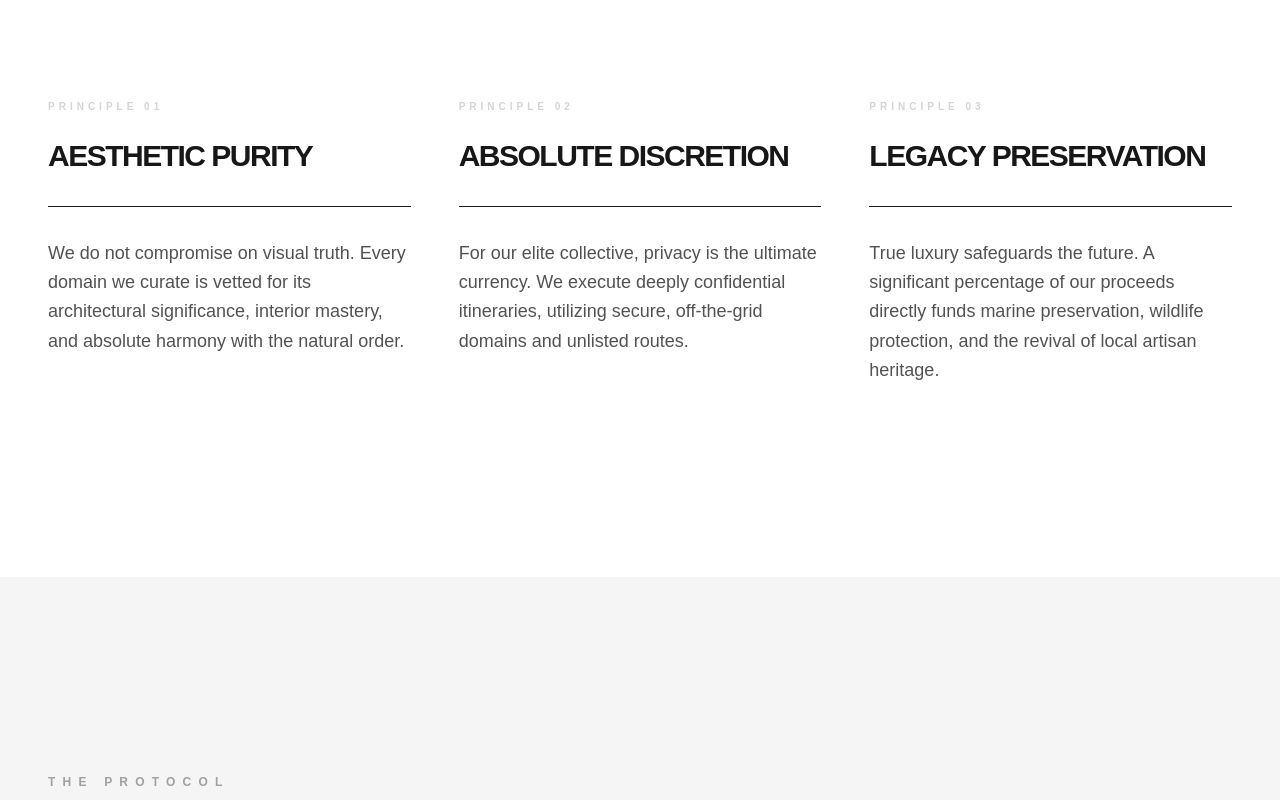
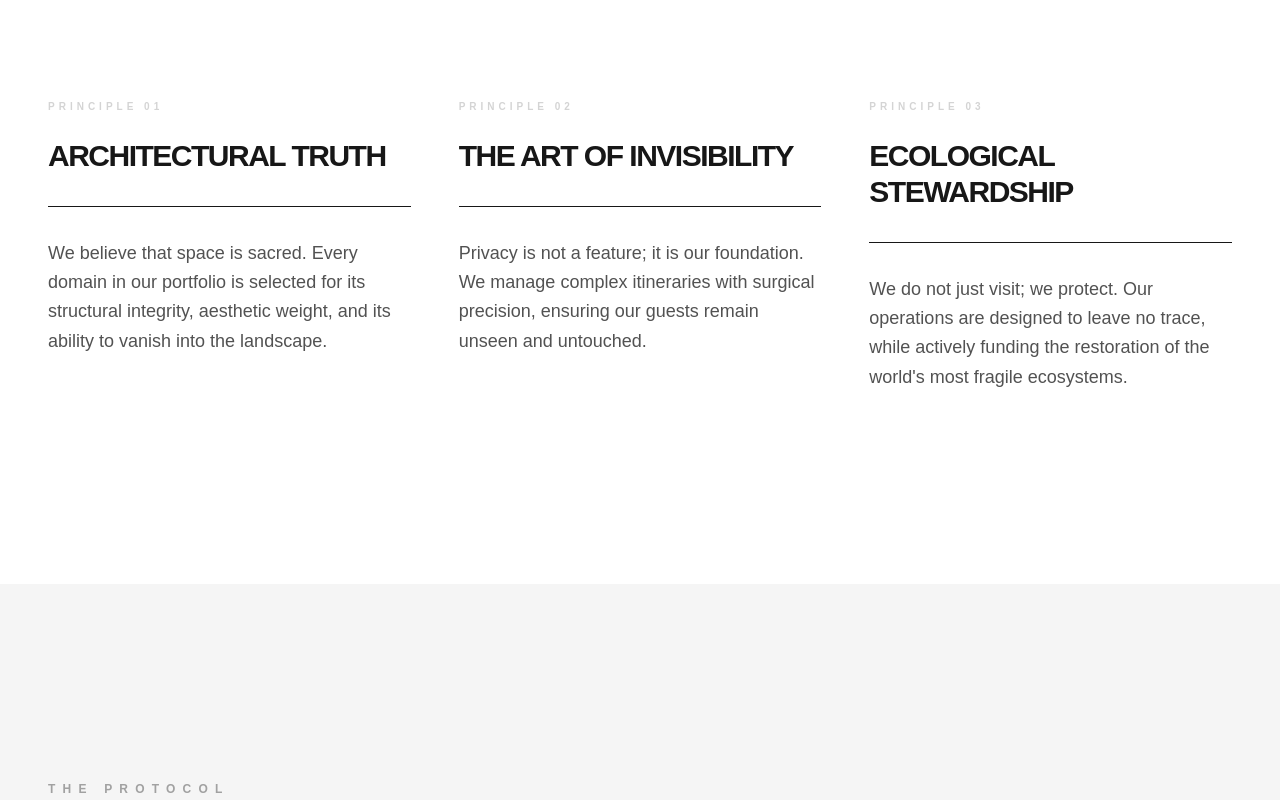
Before and after one commit to Vaibhavdixit1/dollop, a Next.js app: page / in a window 1280 px wide. Shown: the part 3780-4580 px from the top of the page. Built offline with nearby package versions, Linux system fonts and the light colour scheme.

Commit message:
content change

```diff
--- a/components/Philosophy.tsx
+++ b/components/Philosophy.tsx
@@ -5,16 +5,16 @@ import { useRef } from 'react';
 
 const values = [
     {
-        title: 'AESTHETIC PURITY',
-        description: 'We do not compromise on visual truth. Every domain we curate is vetted for its architectural significance, interior mastery, and absolute harmony with the natural order.',
+        title: 'ARCHITECTURAL TRUTH',
+        description: 'We believe that space is sacred. Every domain in our portfolio is selected for its structural integrity, aesthetic weight, and its ability to vanish into the landscape.',
     },
     {
-        title: 'ABSOLUTE DISCRETION',
-        description: 'For our elite collective, privacy is the ultimate currency. We execute deeply confidential itineraries, utilizing secure, off-the-grid domains and unlisted routes.',
+        title: 'THE ART OF INVISIBILITY',
+        description: 'Privacy is not a feature; it is our foundation. We manage complex itineraries with surgical precision, ensuring our guests remain unseen and untouched.',
     },
     {
-        title: 'LEGACY PRESERVATION',
-        description: 'True luxury safeguards the future. A significant percentage of our proceeds directly funds marine preservation, wildlife protection, and the revival of local artisan heritage.',
+        title: 'ECOLOGICAL STEWARDSHIP',
+        description: 'We do not just visit; we protect. Our operations are designed to leave no trace, while actively funding the restoration of the world\'s most fragile ecosystems.',
     },
 ];
 
```
